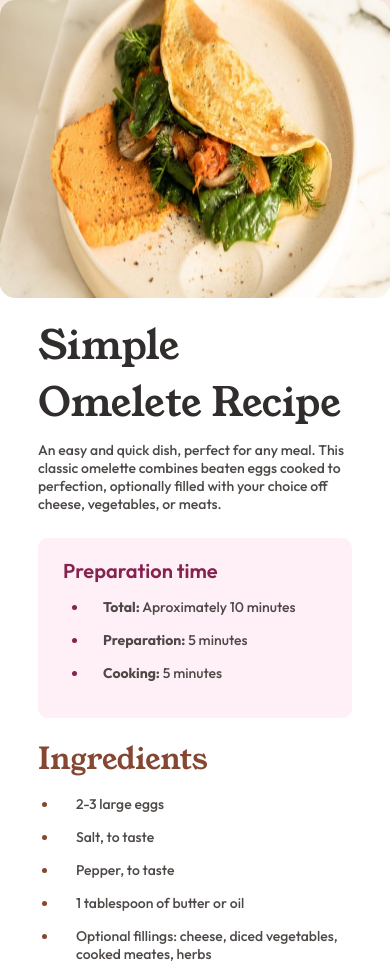
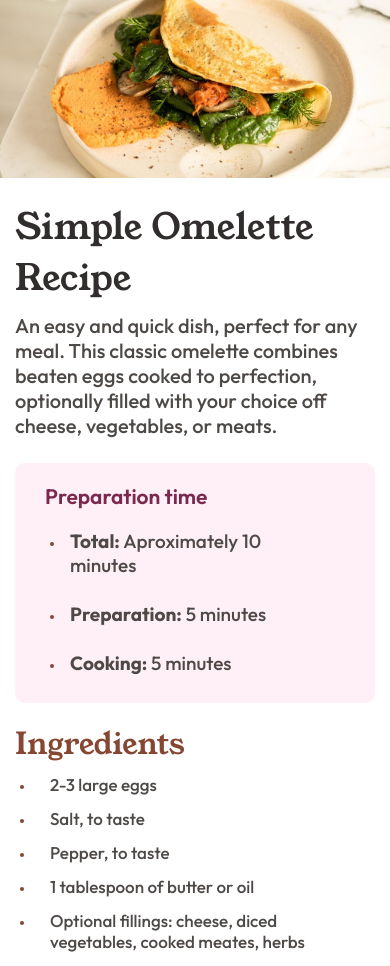
Before and after one commit to Madu-Guimaraes/pagina-de-receitas-frontendmentor, a plain HTML site: page index.html in a window 390 px wide. Shown: the top 966 px of the page. Drawn offline with Linux system fonts and the light colour scheme.

Commit message:
mudanças no CSS e realização da parte responsiva

```diff
--- a/index.html
+++ b/index.html
@@ -24,7 +24,7 @@
                 <img src="scr/images/image-omelette.jpeg" alt="imagem-do-omelete">
             </figure>
             <section class="card">
-                <h1>Simple Omelete Recipe</h1>
+                <h1>Simple Omelette Recipe</h1>
                 <div class="introducao">
                     <p>An easy and quick dish, perfect for any meal. This classic omelette combines beaten eggs cooked
                         to perfection, optionally filled with your choice off cheese, vegetables, or meats.</p>
--- a/scr/CSS/responsive.css
+++ b/scr/CSS/responsive.css
@@ -1,3 +1,45 @@
-@media (max-width: 484px) {
+@media (max-width:992px){
+    body {
+        background-color: #FFFFFF;
+    }
 
+    .receita {
+        max-width: 100%;
+        border-radius: 0;
+        padding: 0;
+    }
+
+    .receita img {
+        width: 80rem;
+        border-radius: 0;
+    }
+
+    h1 {
+        font-size: 3.6rem;
+    }
+
+    .introducao p, .nutricao p {
+        font-size: 2rem;
+    }
+
+    .informacao-do-card{
+        height: 240px;
+    }
+
+    .tempo-de-preparo h2 {
+        font-size: 2.1rem;
+    }
+
+    .tempo-de-preparo li {
+        font-size: 1.9rem;
+    }
+
+    h2 {
+        font-size: 3rem;
+    }
+
+    .ingredientes li, .introducoes li{
+        font-size: 1.7rem;
+    }
+/* ficou faltando do hr até o final*/
 }
--- a/scr/CSS/style.css
+++ b/scr/CSS/style.css
@@ -1,140 +1,142 @@
-body{
+html{
+    font-size: 62.5%;
+}
+
+/* Estilos gerais */
+body {
     background-color: #f5e7dc;
     font-family: 'Outfit', sans-serif;
 }
 
-.receita{
+/* Estilos do container de receita */
+.receita {
     display: flex;
     flex-direction: column;
-    justify-content: center;
     align-items: center;
     background-color: #FFFFFF;
-    max-width: 736px;
-    width: 100%;
-    margin:0 auto;
+    max-width: 40%;
+    margin: 0 auto;
     border-radius: 15px;
+    padding: 15px;
 }
 
-img {
-    max-width: 657px;
-    width: 100%;
-    height: 298px;
-    margin: 0 auto;
-    border-radius: 15px;
+/* Estilos da imagem da receita */
+.receita img {
+    max-width: 100%;
+    width: 62rem;
+    height: auto;
+    border-radius: 1.5rem;
+    margin-bottom: 2rem;
 }
 
-.card{
+/* Estilos do card */
+.card {
     display: flex;
     flex-direction: column;
-    margin: 15px 38px;
+    margin: 0 1.5rem;
 }
 
-h1, span{
+/* Estilos de texto */
+h1, span {
     font-weight: 400;
 }
 
-h1{
+h1 {
     font-family: 'Young Serif', serif;
     color: #302d2c;
-    font-size: 40px;
+    font-size: 3.8rem;
 }
 
-.introducao p, .tempo-de-preparo li, span, .ingredientes li, .instrucoes li, .nutricao p, .componentes p{
+span{
     color: #4d4947;
+    font-weight: bold;
 }
 
-.introducao p, .tempo-de-preparo li, .ingredientes li, .instrucoes li, .nutricao p, .componentes p, .values p{
-    font-size: 14px;
-}
-
-.introducao p{
+/* Estilos de parágrafos */
+.introducao p, .nutricao p{
+    color: #4d4947;
+    font-size: 1.5rem;
     font-weight: 500;
     margin-top: 10px;
 }
+.informacao-do-card p{
+    font-weight: 500;
+}
 
-.informacao-do-card{
-    background-color: #fd80bb21;
+/*Estilos da informação do card */
+.informacao-do-card {
+    background-color: rgba(253, 128, 187, 0.13);
     border-radius: 10px;
     height: 180px;
     margin-top: 25px;
 }
 
+/*Estilos do tempo de preparo */
 .tempo-de-preparo h2{
-    font-size: 20px;
+    font-family: 'Outfit', sans-serif;
+    color: hsl(332, 51%, 32%);
+    font-size: 1.7rem;
     font-weight: 600;
-    margin-left: 25px;
-    margin-top: 20px;
-    color:#852250;
+    margin-left: 3rem;
 }
 
-.tempo-de-preparo li::marker{
-    color: #852250;
+/* Estilos de listas */
+ul {
+    padding-left: 0;
 }
 
-.tempo-de-preparo li{
-    padding-left: 15px;
-    margin-left: 50px;
-    padding-top: 15px;
-    font-weight: 500;
-}
-
-span{
-    font-weight: bold;
-}
-
-.ingredientes h2, .instrucoes h2, .nutricao h2, .ingredientes li::marker, .instrucoes li::marker, .valores p{
+/* Estilos de marcadores de lista */
+li::marker {
+    font-size: 1.2rem;
+    font-weight: 600;
     color: #854632;
 }
 
-.ingredientes h2, .instrucoes h2, .nutricao h2{
+/* Estilos de itens de lista */
+.tempo-de-preparo li {
+    color: #4d4947;
+    font-size: 1.4rem;
+    font-weight: 500;
+    padding: 0.5rem;
+    margin: 1.5rem 5rem;
+}
+
+/* Estilos de títulos de seção */
+h2 {
     font-family: 'Young Serif', serif;
-    font-size: 30px;
+    color: #854632;
+    font-size: 2.6rem;
     font-weight: 400;
     margin-top: 20px;
 }
 
-.ingredientes li{
-    padding-left: 18px;
-    margin-top: 15px;
-    margin-left: 20px;
+/* Estilos de itens de lista */
+.ingredientes li, .instrucoes li {
+    color: #4d4947;
+    font-size: 1.4rem;
     font-weight: 500;
+    padding: 0.4rem 1.5rem;
+    margin: 0.5rem 2rem;
 }
 
 hr{
-    margin-top: 15px;
+    margin-top: 1rem;
 }
 
-
-.instrucoes li::marker{
-    font-weight: 600;
-}
-
-.instrucoes li{
-    padding-left: 24px;
-    margin-top: 15px;
-    margin-left: 20px;
-    font-weight: 500;
-}
-
-.nutricao p{
-    font-weight: 500;
-    margin-top: 10px;
-}
-
+/* Estilos de informações nutricionais */
 .informacao-nutricional {
     display: flex;
     justify-content: space-between;
-    margin-right: 50px;
+    margin-right: 15px;
 }
 
-
-.componentes p{
-    font-weight: 500;
-    margin-left: 55%;
+/* Estilos de componentes e valores */
+.valores p {
+    color: #854632;
 }
 
-
-.valores p{
+.componentes p, .valores p {
+    margin-top: 2rem;
     font-weight: 700;
-    margin-left: -555%;
+    margin-left: auto;
 }
```
